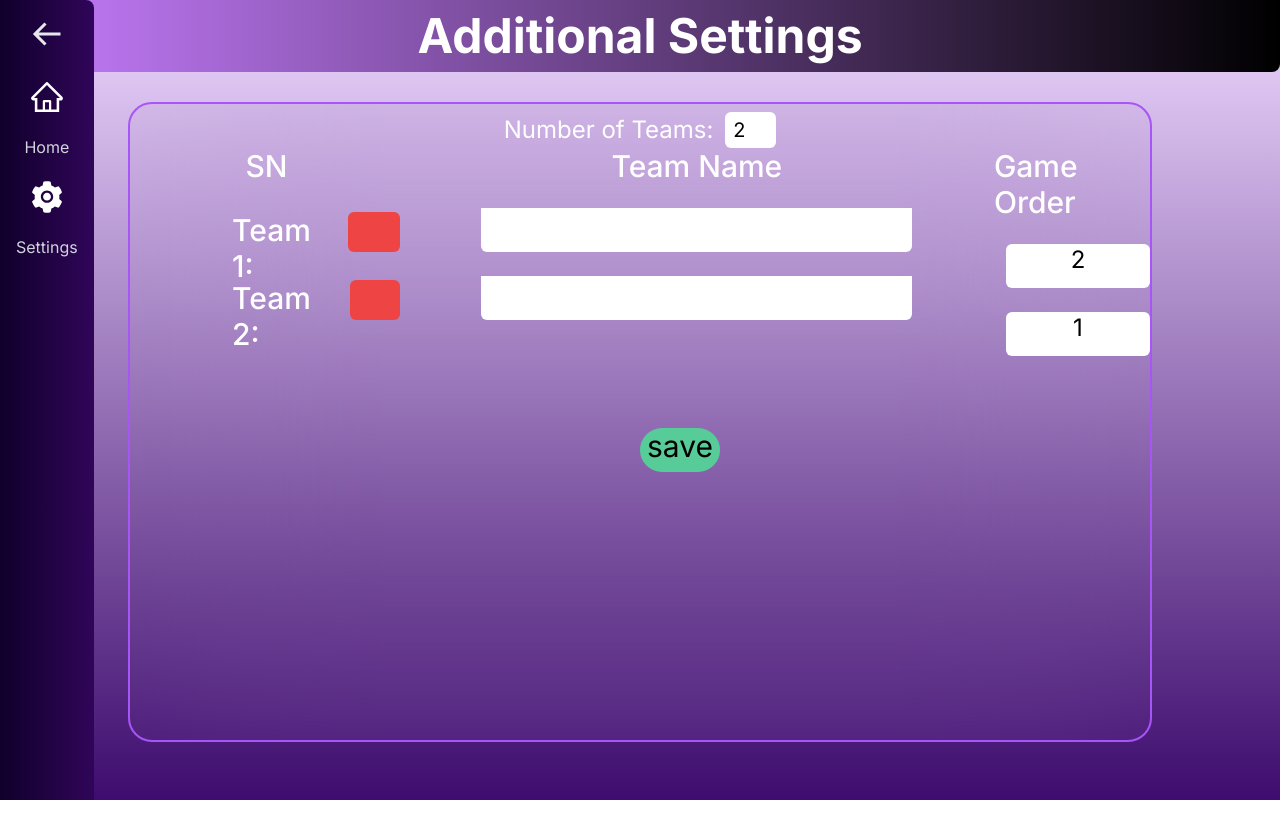
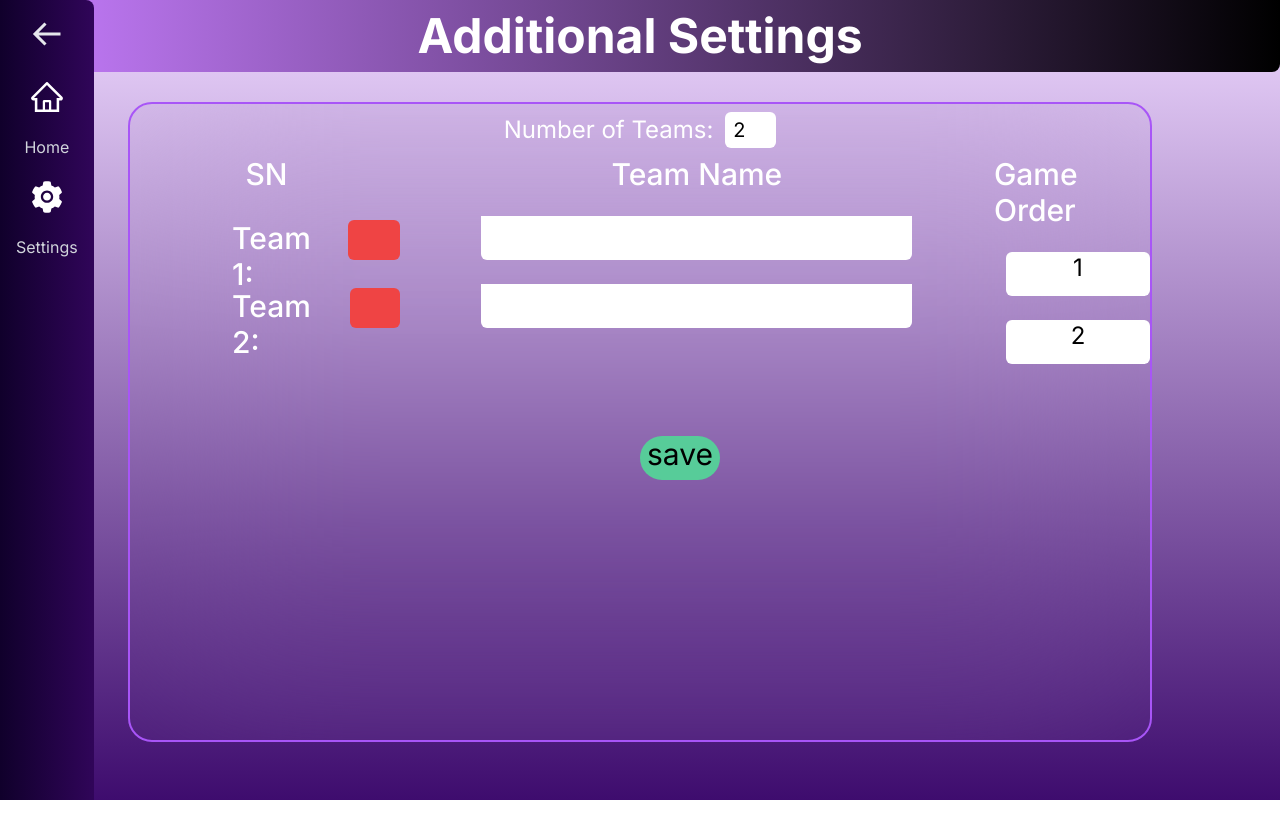
Before and after one commit to cdyniranjan7321/Quiz_App_Project_in_React_Js, a Next.js app: page /settings in a window 1280 px wide. Shown: the top 838 px of the page. Built offline with nearby package versions, Linux system fonts and the light colour scheme.

Commit message:
modified additional setting page and setting page

```diff
--- a/src/app/additionalsettings/page.tsx
+++ b/src/app/additionalsettings/page.tsx
@@ -1,7 +1,7 @@
 'use client'
 import Navbar from '@/components/Navbar'
 import Sidebar from '@/components/Sidebar'
-import React, { useState, useEffect,ChangeEvent } from 'react'
+import React, { useState, useEffect, ChangeEvent } from 'react'
 const AdditionalSettings = () => {
   const [isSidebarShown, setIsSidebarShown] = useState(true)
   // this is used to have boolean value true for issidebarshown
@@ -33,10 +33,11 @@ const AdditionalSettings = () => {
     (_, index) => `Team ${index + 1}`
   )
 
-  const [houseNames, setHouseNames] = useState([]) // State to store the house names
-
-  const handleHouseNameChange = (index: number, event: ChangeEvent<HTMLInputElement>) => {
-    const [houseNames, setHouseNames] = useState<string[]>([]);
+  const [houseNames, setHouseNames] = useState<string[]>([])
+  const handleHouseNameChange = (
+    index: number,
+    event: ChangeEvent<HTMLInputElement>
+  ) => {
     const updatedHouseNames = [...houseNames]
     updatedHouseNames[index] = event.target.value
     setHouseNames(updatedHouseNames)
@@ -46,7 +47,7 @@ const AdditionalSettings = () => {
     return Array.from({ length: numberOfTeams }, (_, index) => (
       <div
         key={index}
-        className='bg-white pb-2 flex justify-center rounded-md mt-6'
+        className='bg-white pb-2 pt-0 flex justify-center text-center rounded-md mt-6'
       >
         <input
           type='text'
@@ -60,12 +61,12 @@ const generateOrderNumbers = () => {
     return Array.from({ length: numberOfTeams }, (_, index) => (
       <h2
         key={index}
-        className='bg-white flex justify-center rounded-md pb-3 w-50 mt-6'
+        className='bg-white flex justify-center rounded-md pb-3 pt-0 w-50 mt-6'
       >
-        {numberOfTeams - index}
+        {index+1}
       </h2>
-    ));
-  };
+    ))
+  }
   return (
     <div className=' h-screen w-screen z-0 '>
       {/* this is to make the div have full screen as the page */}
@@ -81,9 +82,10 @@ const generateOrderNumbers = () => {
       </div>
       <div className='absolute top-0 left-0 z-10 w-full h-full bg-gradient-to-b from-[#EED8FF] to-[#3E0C6E]'>
         <div className='  mt-[8%]   absolute backdrop-blur-4xl  border-2 border-purple-500 rounded-3xl w-[80%] h-[80%] ml-[10%]'>
-          <div className='flex flex-col justify-center'>
+          <div className='flex flex-col justify-center '>
             {/* the above line is the one that holds the team division page */}
-            <div className='  flex justify-center gap-3 items-center pt-2'>
+
+            <div className='  flex justify-center gap-3 items-center pt-2 pb-2'>
               <span className='text-2xl text-white  '> Number of Teams:</span>
               <input
                 type='number'
@@ -96,6 +98,7 @@ const generateOrderNumbers = () => {
                 onChange={handleTeamNumber}
               />
             </div>
+            <div className='overflow-y-scroll max-h-[calc(80vh-200px)]'>
               <div className=' flex flex-row  '>
                 <div className=' text-white text-3xl font-medium ml-[10%]'>
                   <h1 className='pl-[8%] backdrop-blur-md  w-[130%] mb-2'>
@@ -112,9 +115,7 @@ const generateOrderNumbers = () => {
                   <h1 className='text-white mb-2  flex justify-center font-medium '>
                     Team Name
                   </h1>
-                <div className='text-black'>
-                  {generateHouseInputs()}
-                </div>
+                  <div className='text-black'>{generateHouseInputs()}</div>
                 </div>
                 <div className='pl-[8%] '>
                   <h1 className='text-white text-3xl  font-medium mb-2'>
@@ -122,6 +123,7 @@ const generateOrderNumbers = () => {
                   </h1>
                   <div className=' text-black text-2xl text-center pl-3'>
                     {generateOrderNumbers()}
+                  </div>
                 </div>
               </div>
             </div>
```
Lines whose indentation alone changed are shown as unchanged.
